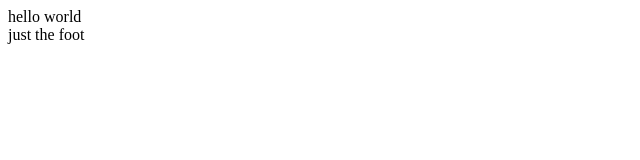
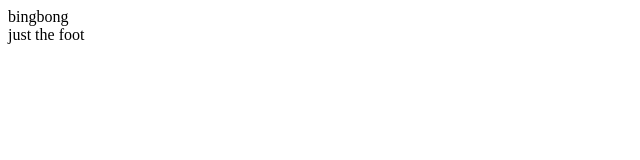
Before and after one commit to SharonB100/website1, a plain HTML site: page index.html in a window 1280 px wide. Shown: the full height of the page, 0-640 px from the left. Drawn offline with Linux system fonts and the light colour scheme.

Commit message:
Update index.html

```diff
--- a/index.html
+++ b/index.html
@@ -5,7 +5,7 @@
 	<title></title>
 </head>
 <body>
-hello world
+bingbong
 <header>
 
 </header>
```
